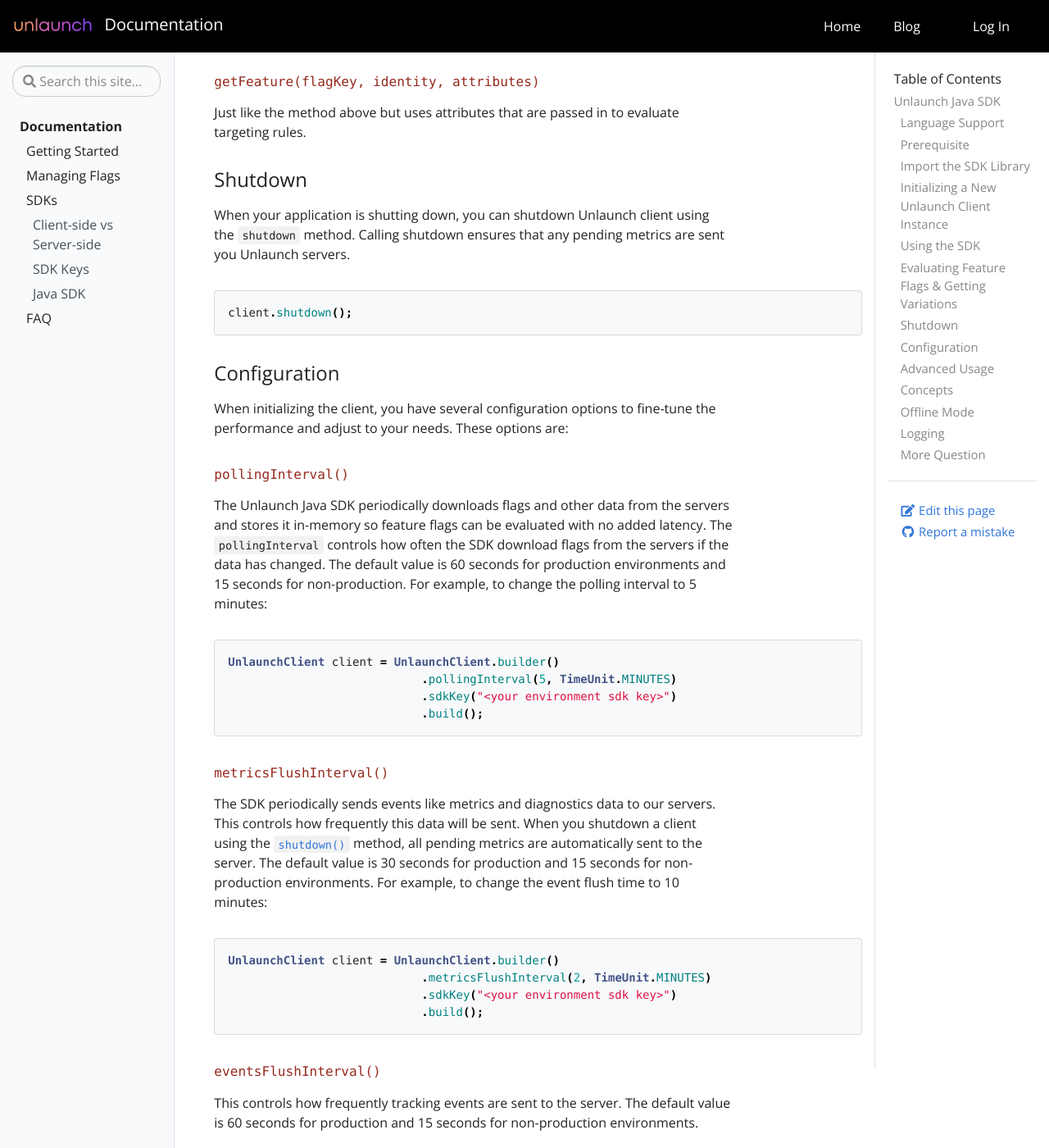
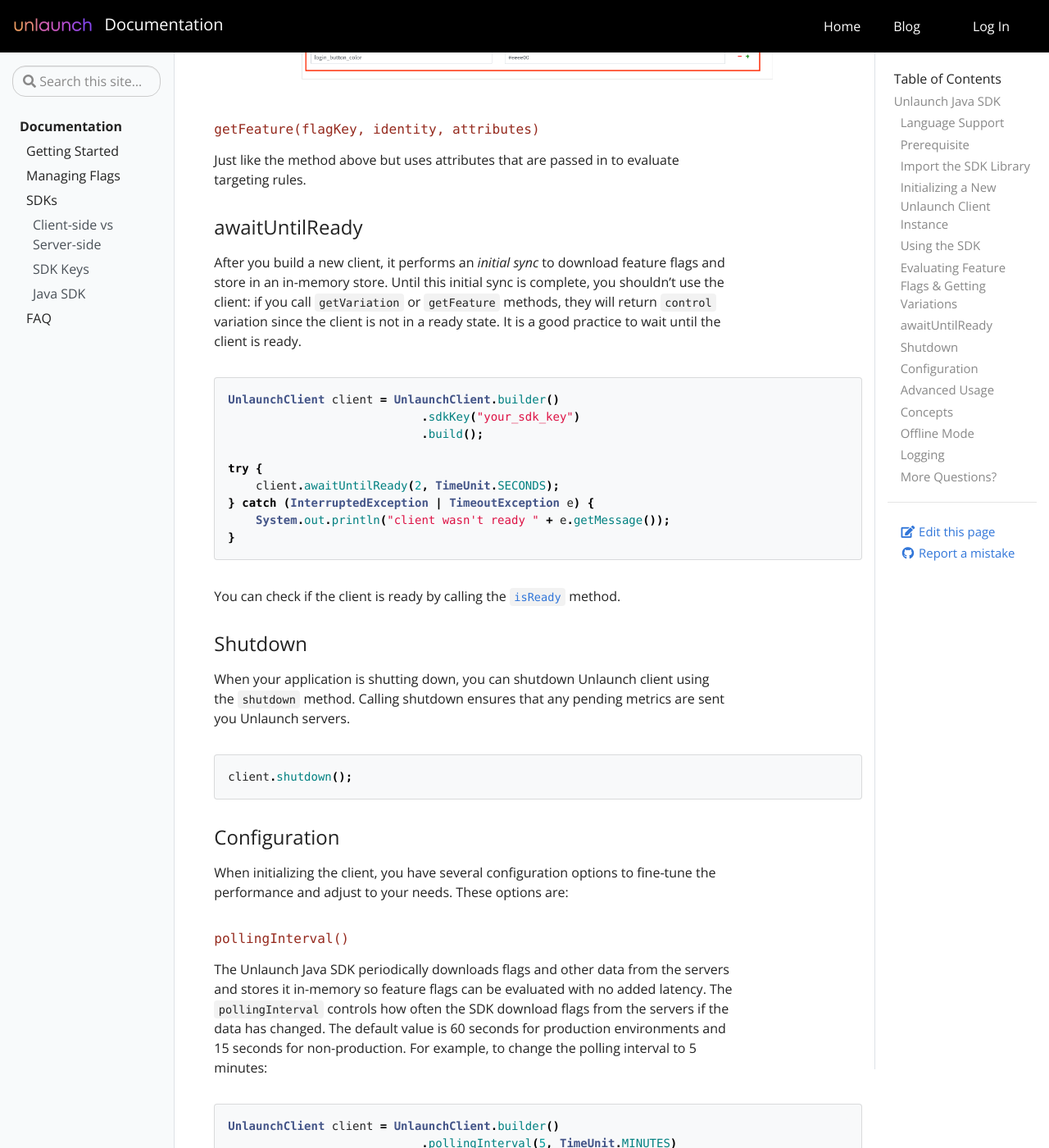
Before and after one commit to unlaunch/documentation, a Jekyll site: the page built from _docs/sdks/java-sdk.md, in a window 1280 px wide and 1400 px high, scrolled down 5016 px. Shown: the whole window at 82% size. Built offline with Jekyll 4.4.1, drawn with Linux system fonts in a browser that asks for light colours; some of the changed text lies outside the part shown.

Commit message:
Added awaitUntilReady documentation

````diff
--- a/_docs/sdks/java-sdk.md
+++ b/_docs/sdks/java-sdk.md
@@ -144,12 +144,30 @@
 ```
 
 <div class="d-flex justify-content-center">
-    <img src="/assets/img/feature_flag_config.png" alt="Dynamic Configuration in Unlaunch" width="500"/>
+    <img src="/assets/img/feature_flag_config.png" alt="Dynamic Configuration in Unlaunch" width="600"/>
 </div>
 
 ##### `getFeature(flagKey, identity, attributes)`
 
 Just like the method above but uses attributes that are passed in to evaluate targeting rules.
+
+### awaitUntilReady
+
+After you build a new client, it performs an *initial sync* to download feature flags and store in an in-memory store. Until this initial sync is complete, you shouldn't use the client: if you call `getVariation` or `getFeature` methods, they will return `control` variation since the client is not in a ready state. It is a good practice to wait until the client is ready.
+
+```java
+UnlaunchClient client = UnlaunchClient.builder()
+                            .sdkKey("your_sdk_key")
+                            .build();
+
+try {
+    client.awaitUntilReady(2, TimeUnit.SECONDS);
+} catch (InterruptedException | TimeoutException e) {
+    System.out.println("client wasn't ready " + e.getMessage());
+}
+```
+
+You can check if the client is ready by calling the [`isReady`](https://javadoc.io/doc/io.unlaunch.sdk/unlaunch-java-sdk/latest/io/unlaunch/UnlaunchClient.html#isReady()) method.
 
 ### Shutdown
 
@@ -190,10 +208,10 @@
 This controls the maximum number of events to keep in memory. Events are sent to the server when either the queue size OR events flush interval is reached, whichever comes first. The default value is 500.
 
 ##### `offlineMode()`
-When enabled, this starts the SDK in offline mode where no flags are downloaded from the server, nor anything is sent. All calls to [`getVariation()`](https://javadoc.io/doc/io.unlaunch.sdk/unlaunch-java-sdk/latest/io/unlaunch/UnlaunchClient.html#getVariation(java.lang.String,java.lang.String)) will return `control`. Please see **Offline Mode** below for more information.
+When enabled, this starts the SDK in offline mode where no flags are downloaded from the server, nor anything is sent. All calls to [`getVariation()`](https://javadoc.io/doc/io.unlaunch.sdk/unlaunch-java-sdk/latest/io/unlaunch/UnlaunchClient.html#getVariation(java.lang.String,java.lang.String)) will return `control`. Please see [Offline Mode](https://docs.unlaunch.io/docs/sdks/java-sdk#offline-mode) below for more information.
 
 ##### `offlineModeWithLocalFeatures()`
-This is intended for testing, including unit testing. This allows you to pass a YAML file containing feature flags and the variations to return when they are evaluated. You can also control dynamic configuration and specify which values to return. Please see **Offline Mode** below for more information and a YAML template.
+This is intended for testing, including unit testing. This allows you to pass a YAML file containing feature flags and the variations to return when they are evaluated. You can also control dynamic configuration and specify which values to return. Please see [Offline Mode](https://docs.unlaunch.io/docs/sdks/java-sdk#offline-mode) below for more information and a YAML template.
 
 ##### `host()`
 Unlaunch server to connect to for downloading feature flags and for submitting events. Only use this if you are running Unlaunch backend service on-premise or are enterprise customer. The default value is https://api.unlaunch.io
@@ -256,6 +274,6 @@
 </dependency>
 ```
 
-## More Question
+## More Questions?
 
-At Unlaunch, we are obsessed about making it easier for developers all over the world to release features safely and with confidence. If you have *any* questions or something isn't working as, please email unlaunch@gmail.com.
+At Unlaunch, we are obsessed about making it easier for developers all over the world to release features safely and with confidence. If you have *any* questions or something isn't working as, please email **unlaunch@gmail.com**.
````
Also changed, not shown: other parts of _docs/sdks/java-sdk.md (+1 -1 lines).
